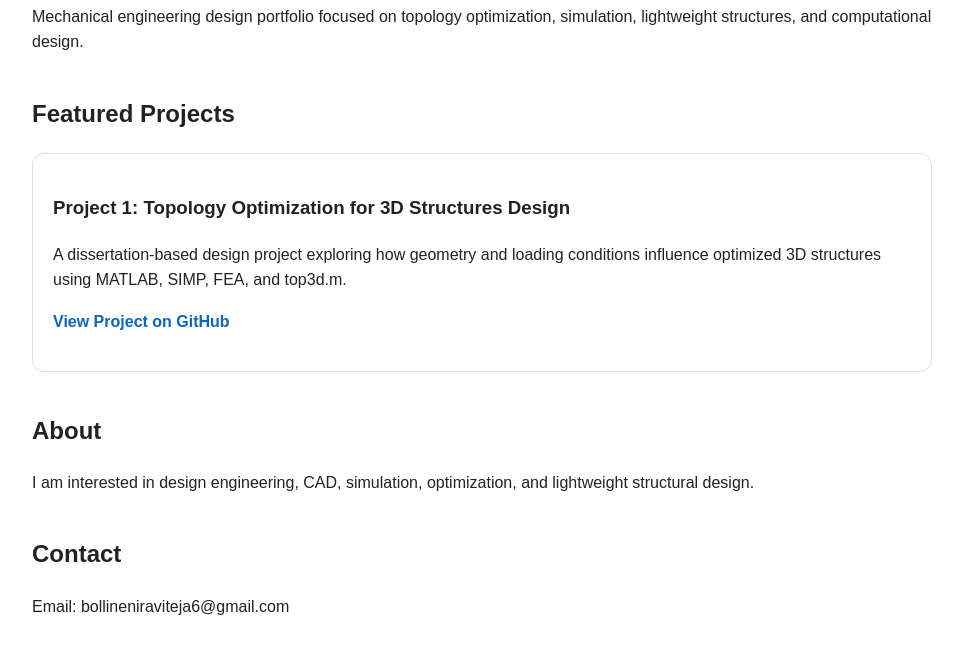
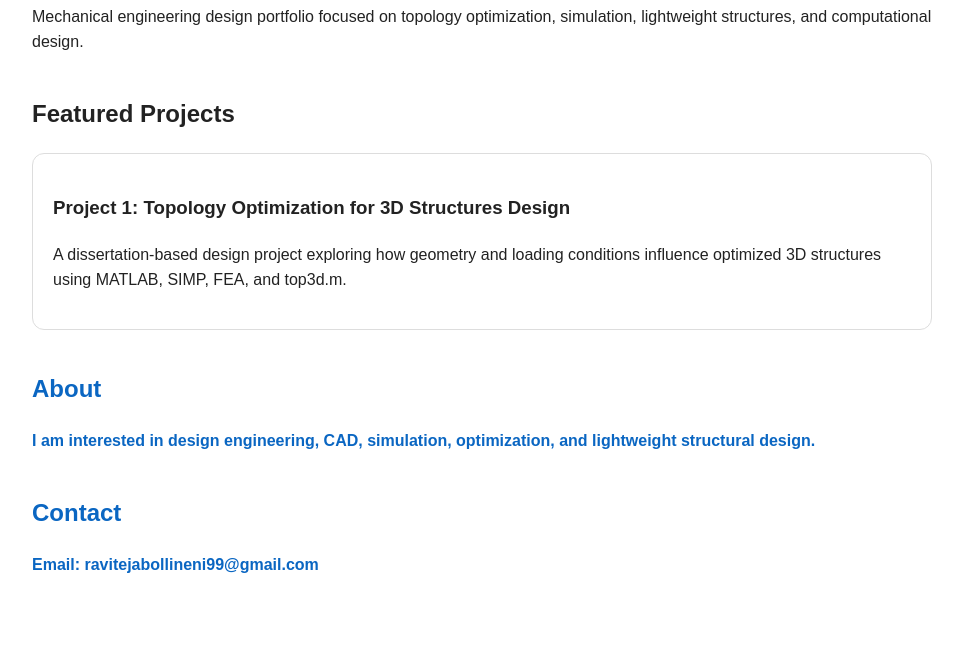
Before and after one commit to RaviiTejaa7/ravitejabollineni, a plain HTML site: page index.html in a window 1280 px wide. Shown: the part 163-816 px from the top of the page, without its empty margins (158-1121 px from the left). Drawn offline with Linux system fonts and the light colour scheme.

Commit message:
Update index.html

```diff
--- a/index.html
+++ b/index.html
@@ -45,7 +45,7 @@
       A dissertation-based design project exploring how geometry and loading conditions influence optimized 3D structures using MATLAB, SIMP, FEA, and top3d.m.
     </p>
     <p>
-      <a href="https://github.com/bollineniraviteja6/topology-optimization-3d-structures">
+      <a href="https://github.com/raviteja-bollineni/topology-optimization-3d-structures"
         View Project on GitHub
       </a>
     </p>
@@ -57,7 +57,7 @@
   </p>
 
   <h2>Contact</h2>
-  <p>Email: bollineniraviteja6@gmail.com</p>
+  <p>Email: ravitejabollineni99@gmail.com</p>
 
 </body>
 </html>
```
